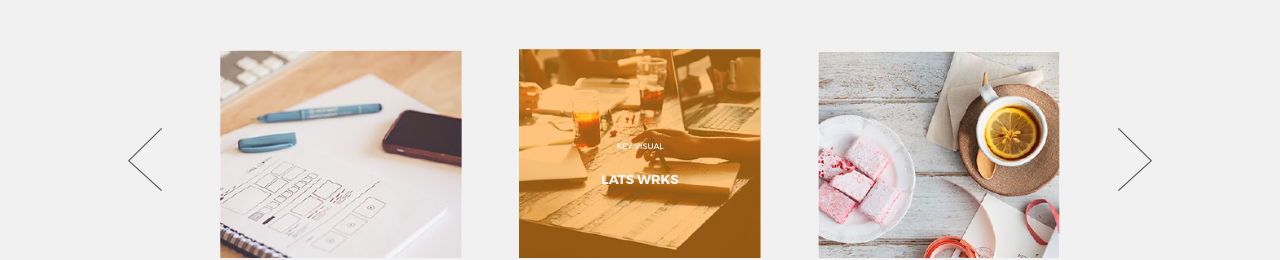
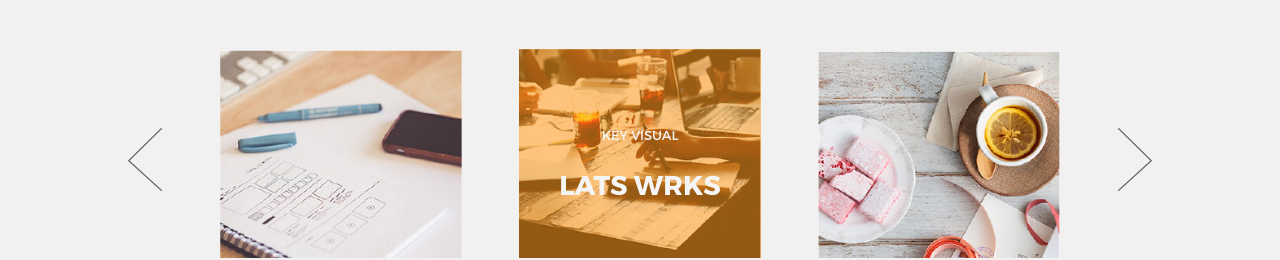
Before and after one commit to tuansong/Alive_assignment, a plain HTML site: page index.html in a window 1280 px wide. Shown: the part 920-1180 px from the top of the page. Drawn offline with nearby package versions, Linux system fonts and the light colour scheme.

Commit message:
some update

```diff
--- a/style.css
+++ b/style.css
@@ -334,16 +334,16 @@ body {
 
 .hovered .desc {
     font-family: Mon-regular;
-    font-size: 8px;
+    font-size: 13px;
     margin: 0;
     color: whitesmoke;
 }
 
 .hovered .title {
     font-family: Mon-bold;
-    font-size: 13px;
+    font-size: 1.7em;
     margin: 0;
-    margin-top: 20px;
+    margin-top: 25px;
     color: whitesmoke;
 }
 
```
